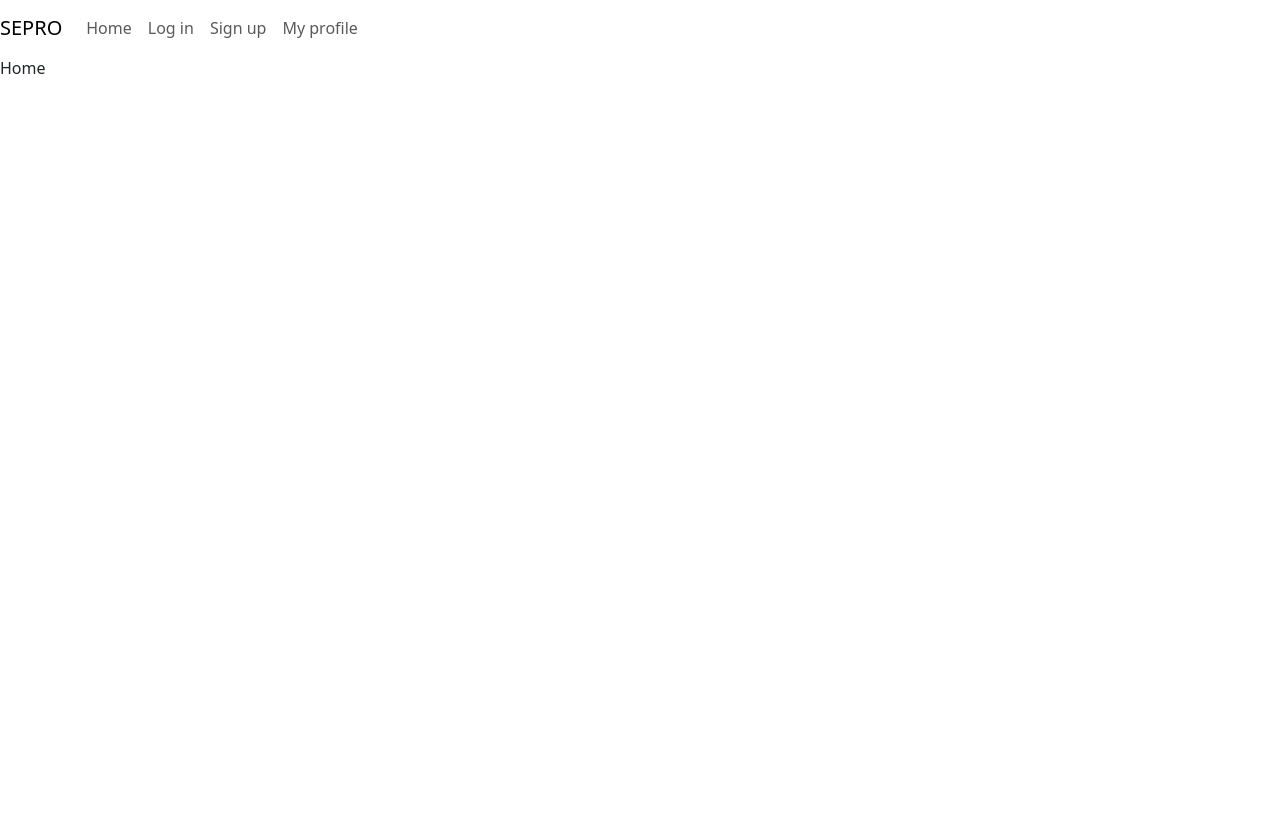
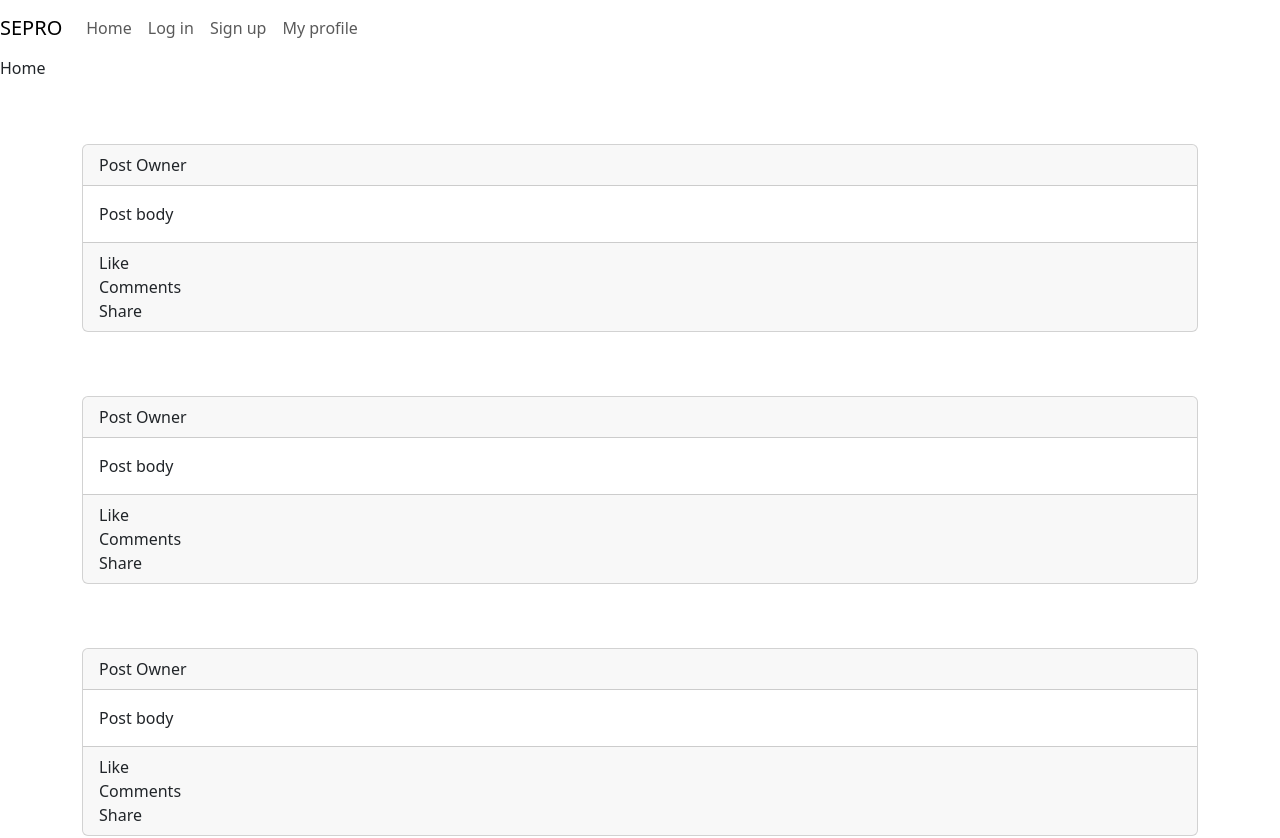
Before and after one commit to MartinYordanov374/SecureProgrammingProject, a React (Create React App) app: page / in a window 1280 px wide. Shown: the top 838 px of the page. Before the commit the page ends 800 px from the top, so only its background shows below. Built offline with nearby package versions, Linux system fonts and the light colour scheme.

Commit message:
Add post component backbone

```diff
--- a/src/Components/Home.jsx
+++ b/src/Components/Home.jsx
@@ -1,10 +1,17 @@
 import React from 'react'
 import NavigationBar from './Navbar.jsx'
+import Post from './Post.jsx'
+
 export default function Home() {
+  let posts = [1,2,3,4,5]
   return (
     <div>
       <NavigationBar/>
       Home
+      {posts.map(() => {
+       return(<Post></Post>)
+      })}
+
     </div>
   )
 }
--- a/src/Components/Post.jsx
+++ b/src/Components/Post.jsx
@@ -1,11 +1,22 @@
 import React from 'react'
-import NavigationBar from './Navbar.jsx'
-
+import {Container, Card} from 'react-bootstrap'
+import '../Styles/PostStyles.css'
 export default function Post() {
   return (
-    <div>
-      <NavigationBar/>
-      Post
-    </div>
+      <Container className='postContainer'>
+        <Card>
+          <Card.Header>
+            Post Owner
+          </Card.Header>
+          <Card.Body>
+            Post body
+          </Card.Body>
+          <Card.Footer>
+            <div>Like</div>
+            <div>Comments</div>
+            <div>Share</div>
+          </Card.Footer>
+        </Card>
+      </Container>
   )
 }
--- /dev/null
+++ b/src/Styles/PostStyles.css
@@ -0,0 +1,5 @@
+.postContainer {
+  width: 50%;
+  margin-top: 5%;
+  margin-bottom: 5%;
+}/*# sourceMappingURL=PostStyles.css.map */
--- /dev/null
+++ b/src/Styles/PostStyles.scss
@@ -0,0 +1,5 @@
+.postContainer{
+    width: 50%;
+    margin-top: 5%;
+    margin-bottom: 5%;
+}
```
Also changed, not shown: 1 other file (tests, documents, lock files or other folders).
